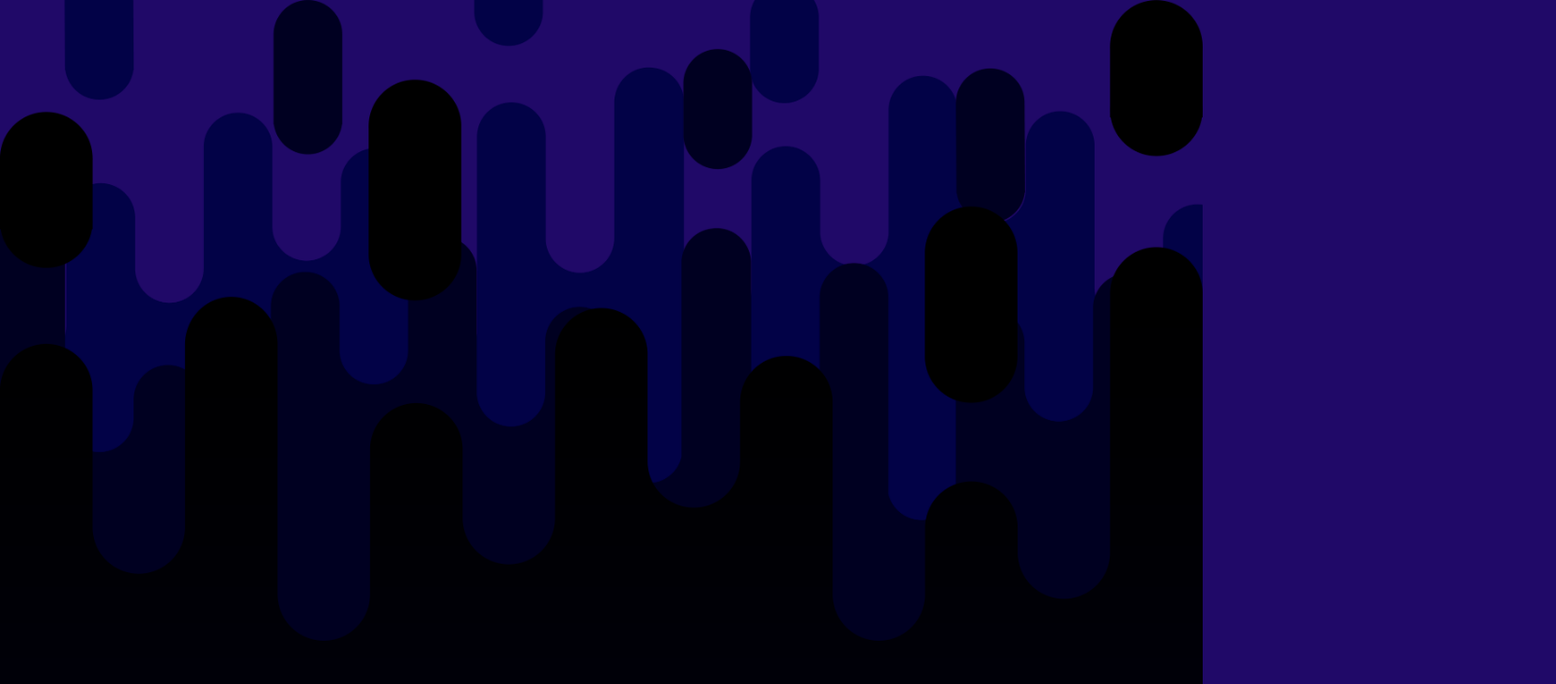
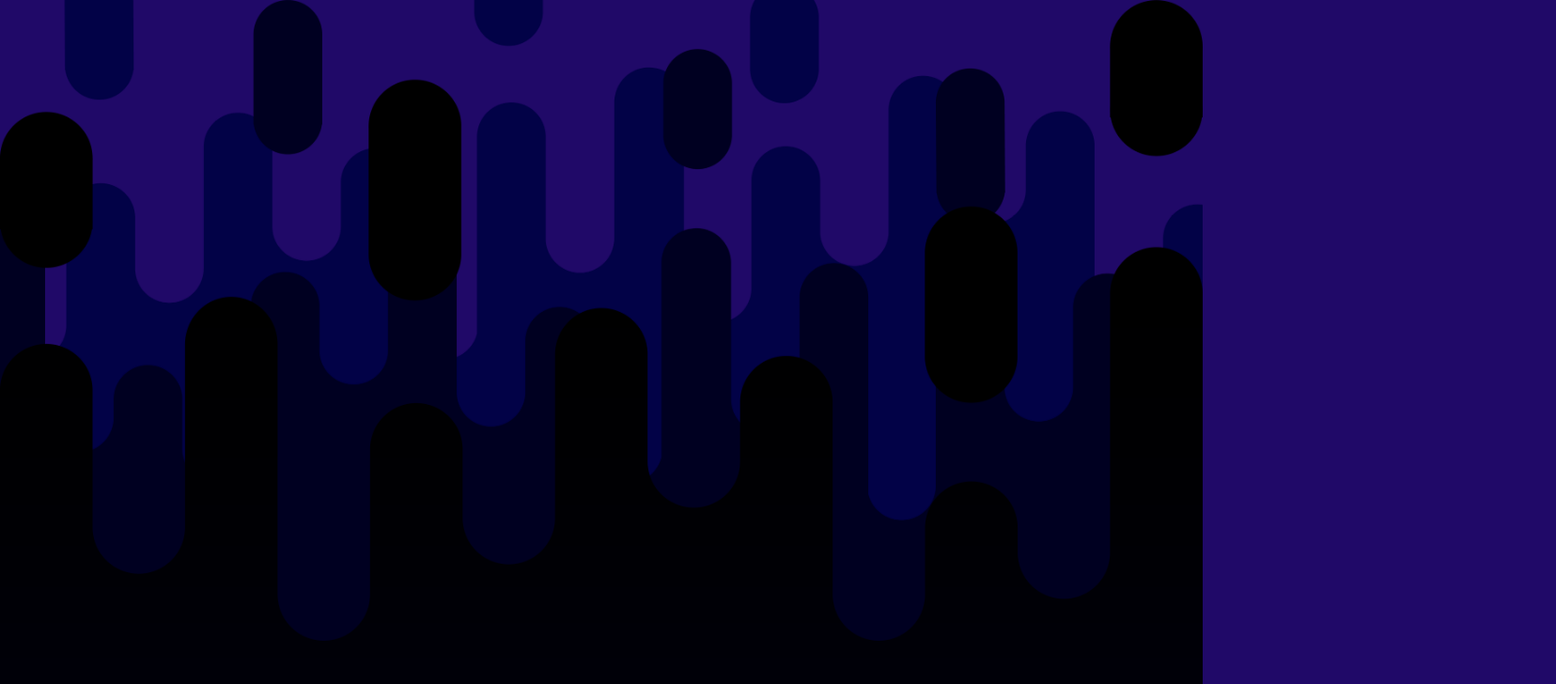
Before and after one commit to polik67/s-p-a-c-e, a plain HTML site: page index.html in a window 1280 px wide. Shown: the top 728 px of the page at 94% size, 1656 px wide, since content can reach past the window. Drawn offline with Linux system fonts and the light colour scheme.

Commit message:
Add files via upload

```diff
--- a/index.html
+++ b/index.html
@@ -7,13 +7,21 @@
 </head>
 <body>
 
-<img id="layer3" src="images/layer3.png">
-
-<img id="layer2" src="images/layer2.png">
-
-<img id="layer1" src="images/layer1.png">
 
 
+
+<div class="parallax">
+
+	<div class="parallax__layer parallax__layer--back">
+		<img id="layer3" src="images/layer3.png">
+	</div>
+
+	<div class="parallax__layer parallax__layer--mid">
+		<img id="layer2" src="images/layer2.png">
+	</div>
+
+    <div class="parallax__layer parallax__layer--base">
+		<img id="layer1" src="images/layer1.png">
 
    		<div class="p1">
 			<img class="planet1" src="images/planet1.png">
@@ -27,6 +35,15 @@
 			<img class="planet3" src="images/planet3.png">
 		</div>
 
+  	</div>
+
+</div>
+
+
+
+
+
+
 
 
 
--- a/style.css
+++ b/style.css
@@ -7,6 +7,8 @@ body {
 	padding: 0;
 	background-color: #200968;
 }
+
+
 #layer1 {
 	max-width: 100%;
 	height: auto;
@@ -14,15 +16,20 @@ body {
 }
 
 #layer2 {
-	max-width: 100%;
+	max-width: 300%;
 	height: auto;
 	position: absolute;
+	left: -105%;
+	top: -100%;
+
 }
 
 #layer3 {
-	max-width: 100%;
+	max-width: 200%;
 	height: auto;
 	position: absolute;
+	left: -50%;
+	top: -50%;
 }
 
 
@@ -37,7 +44,6 @@ body {
 }
 
 #rotate .planet1 {
-
 	left: 1400px;
 	top: 1650px;
 	transition: 4s;
@@ -77,3 +83,32 @@ body {
 	transition: 2s;
 
 }
+
+
+
+.parallax {
+  perspective: 1px;
+  height: 100vh;
+  overflow-x: hidden;
+  overflow-y: auto;
+
+}
+.parallax__layer {
+  position: absolute;
+  top: 0;
+  right: 0;
+  bottom: 0;
+  left: 0;
+}
+.parallax__layer--base {
+  transform: translateZ(0);
+}
+
+.parallax__layer--back {
+  transform: translateZ(-1px);
+ }
+
+
+.parallax__layer--mid {
+  transform: translateZ(-2px);
+}
```
Lines whose indentation alone changed are shown as unchanged.
